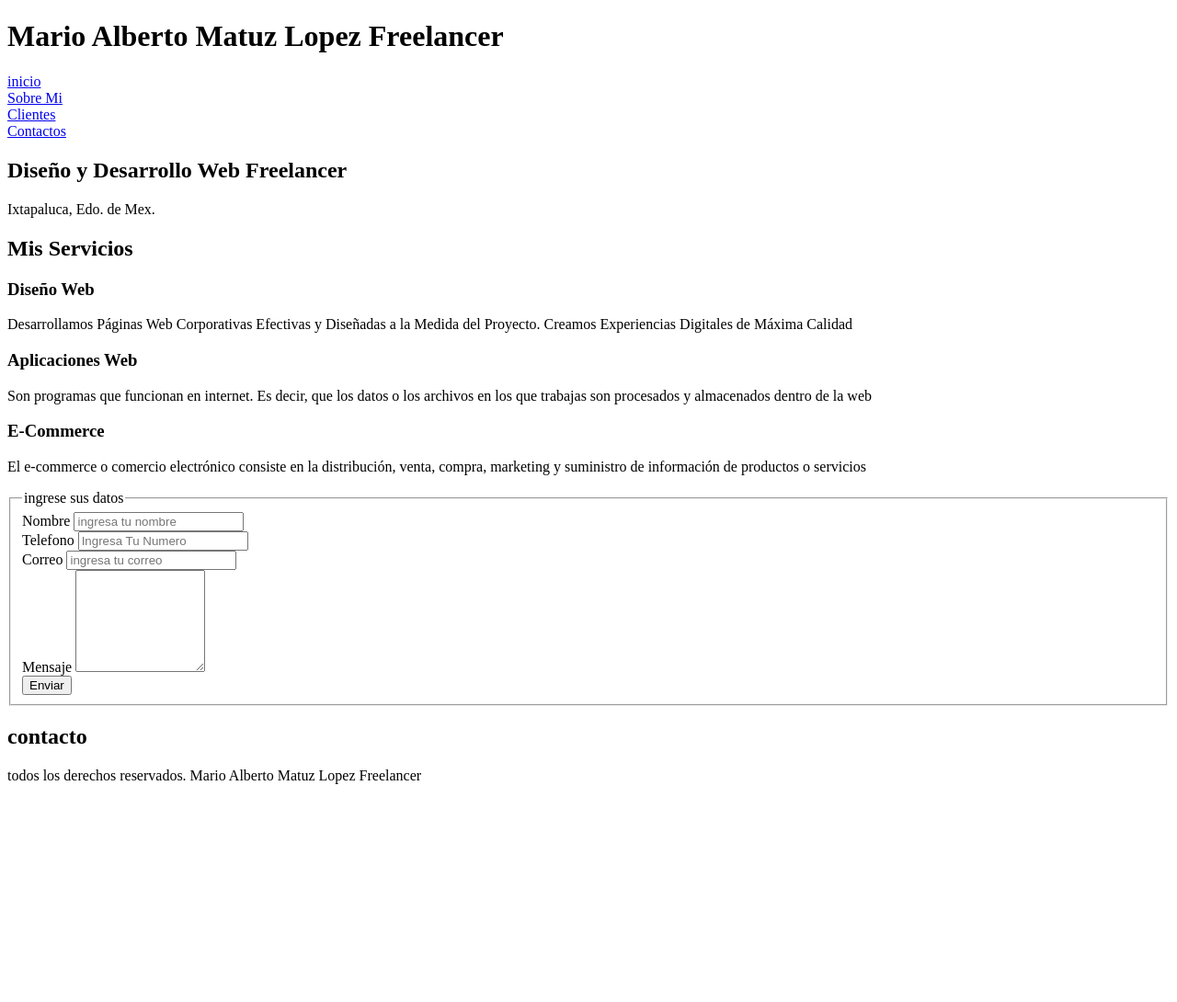
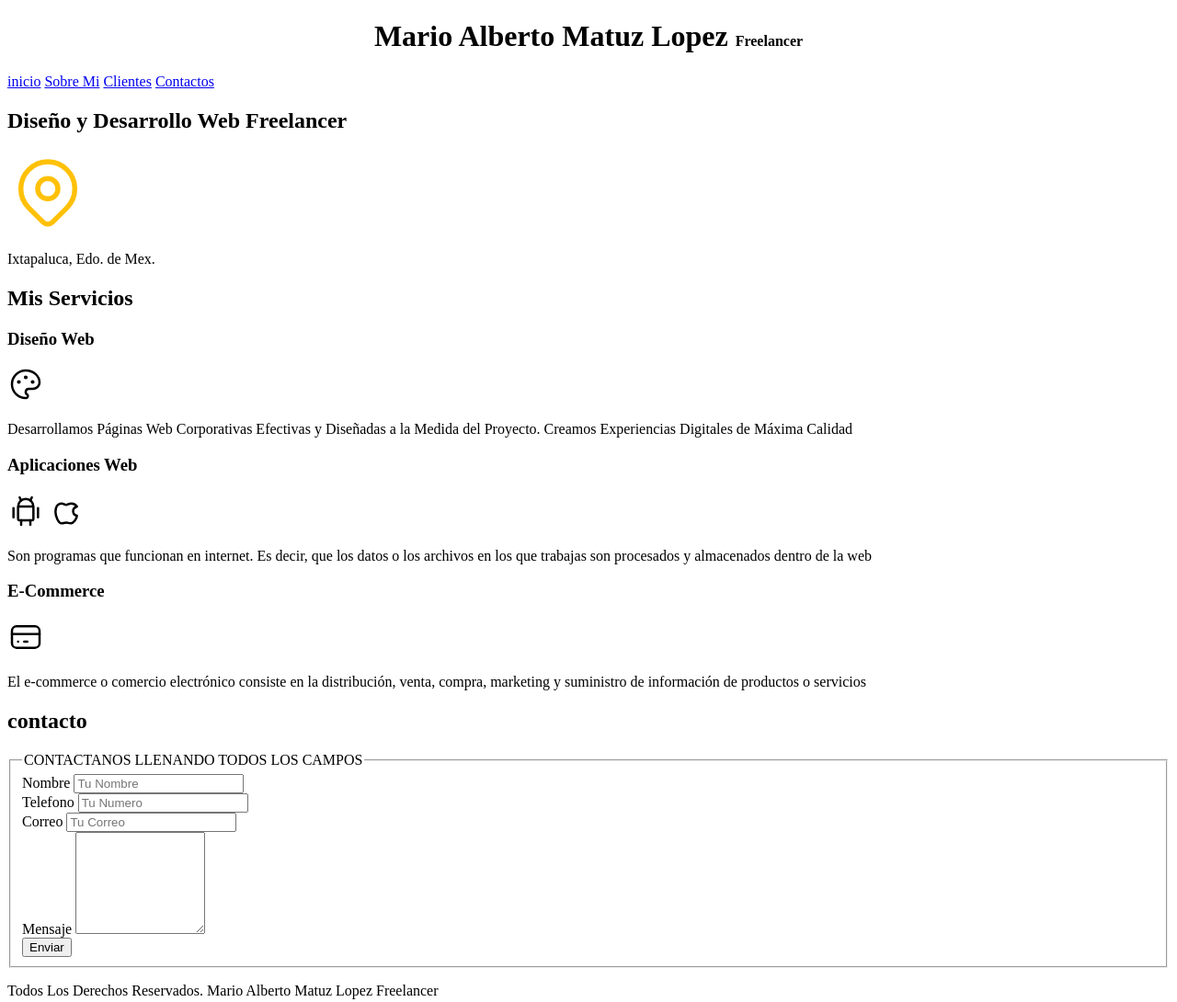
Before and after one commit to Kanemaniaco/html-project-1, a plain HTML site: page index.html in a window 1280 px wide. Shown: the whole page at 92% size. Before the commit the page ends 869 px from the top, so only its background shows below. Drawn offline with Linux system fonts and the light colour scheme.

Commit message:
insert style

```diff
--- /dev/null
+++ b/css/estilos.css
@@ -0,0 +1,7 @@
+h1 {
+  text-align: center;
+}
+
+span{
+    font-size: 16px;
+}
--- a/index.html
+++ b/index.html
@@ -1,104 +1,181 @@
 <!DOCTYPE html>
 <html lang="en">
   <head>
-    <meta charset="UTF-8">
-    <meta http-equiv="X-UA-Compatible" content="IE=edge">
-    <meta name="viewport" content="width=device-width, initial-scale=1.0">
+    <meta charset="UTF-8" />
+    <meta http-equiv="X-UA-Compatible" content="IE=edge" />
+    <meta name="viewport" content="width=device-width, initial-scale=1.0" />
     <title>Diseñador freelancer</title>
+    <link rel="stylesheet" href="css/estilos.css">
   </head>
   <body>
     <header>
-        <h1>
-            Mario Alberto Matuz Lopez Freelancer
-        </h1>
+      <h1>Mario Alberto Matuz Lopez <span>Freelancer</span></h1>
     </header>
     <nav>
-        <div>
       <a href="#">inicio</a>
-        </div>
-        <div>
       <a href="#">Sobre Mi</a>
-        </div>
-        <div>
       <a href="#">Clientes</a>
-        </div>
-        <div>
       <a href="#">Contactos</a>
-        </div>
     </nav>
     <section>
-        <h2>
-            Diseño y Desarrollo Web Freelancer
-        </h2>
+      <h2>Diseño y Desarrollo Web Freelancer</h2>
+      <svg
+        xmlns="http://www.w3.org/2000/svg"
+        class="icon icon-tabler icon-tabler-map-pin"
+        width="88"
+        height="88"
+        viewBox="0 0 24 24"
+        stroke-width="1.5"
+        stroke="#FFC107"
+        fill="none"
+        stroke-linecap="round"
+        stroke-linejoin="round"
+      >
+        <path stroke="none" d="M0 0h24v24H0z" />
+        <circle cx="12" cy="11" r="3" />
+        <path
+          d="M17.657 16.657L13.414 20.9a1.998 1.998 0 0 1 -2.827 0l-4.244-4.243a8 8 0 1 1 11.314 0z"
+        />
+      </svg>
       <p>Ixtapaluca, Edo. de Mex.</p>
     </section>
     <main>
-        <h2>
-            Mis Servicios
-        </h2>
+      <h2>Mis Servicios</h2>
 
       <section>
-            <h3>
-                Diseño Web
-            </h3>
+        <h3>Diseño Web</h3>
+        <svg
+          xmlns="http://www.w3.org/2000/svg"
+          class="icon icon-tabler icon-tabler-palette"
+          width="40"
+          height="40"
+          viewBox="0 0 24 24"
+          stroke-width="1.5"
+          stroke="#000000"
+          fill="none"
+          stroke-linecap="round"
+          stroke-linejoin="round"
+        >
+          <path stroke="none" d="M0 0h24v24H0z" />
+          <path
+            d="M12 21a9 9 0 1 1 0 -18a9 8 0 0 1 9 8a4.5 4 0 0 1 -4.5 4h-2.5a2 2 0 0 0 -1 3.75a1.3 1.3 0 0 1 -1 2.25"
+          />
+          <circle cx="7.5" cy="10.5" r=".5" fill="currentColor" />
+          <circle cx="12" cy="7.5" r=".5" fill="currentColor" />
+          <circle cx="16.5" cy="10.5" r=".5" fill="currentColor" />
+        </svg>
         <p>
-                Desarrollamos Páginas Web Corporativas Efectivas y Diseñadas a la Medida del Proyecto. Creamos Experiencias Digitales de Máxima Calidad
+          Desarrollamos Páginas Web Corporativas Efectivas y Diseñadas a la
+          Medida del Proyecto. Creamos Experiencias Digitales de Máxima Calidad
         </p>
       </section>
 
       <section>
-            <h3>
-                Aplicaciones Web
-            </h3>
+        <h3>Aplicaciones Web</h3>
+        <svg
+          xmlns="http://www.w3.org/2000/svg"
+          class="icon icon-tabler icon-tabler-brand-android"
+          width="40"
+          height="40"
+          viewBox="0 0 24 24"
+          stroke-width="1.5"
+          stroke="#000000"
+          fill="none"
+          stroke-linecap="round"
+          stroke-linejoin="round"
+        >
+          <path stroke="none" d="M0 0h24v24H0z" />
+          <line x1="4" y1="10" x2="4" y2="16" />
+          <line x1="20" y1="10" x2="20" y2="16" />
+          <path
+            d="M7 9h10v8a1 1 0 0 1 -1 1h-8a1 1 0 0 1 -1 -1v-8a5 5 0 0 1 10 0"
+          />
+          <line x1="8" y1="3" x2="9" y2="5" />
+          <line x1="16" y1="3" x2="15" y2="5" />
+          <line x1="9" y1="18" x2="9" y2="21" />
+          <line x1="15" y1="18" x2="15" y2="21" />
+        </svg>
+        <svg
+          xmlns="http://www.w3.org/2000/svg"
+          class="icon icon-tabler icon-tabler-brand-apple"
+          width="40"
+          height="40"
+          viewBox="0 0 24 24"
+          stroke-width="1.5"
+          stroke="#000000"
+          fill="none"
+          stroke-linecap="round"
+          stroke-linejoin="round"
+        >
+          <path stroke="none" d="M0 0h24v24H0z" />
+          <path
+            d="M9 7c-3 0-4 3-4 5.5 0 3 2 7.5 4 7.5 1.088-.046 1.679-.5 3-.5 1.312 0 1.5.5 3 .5s4-3 4-5c-.028-.01-2.472-.403-2.5-3-.019-2.17 2.416-2.954 2.5-3-1.023-1.492-2.951-1.963-3.5-2-1.433-.111-2.83 1-3.5 1-.68 0-1.9-1-3-1z"
+          />
+        </svg>
         <p>
-                Son programas que funcionan en internet. Es decir, que los datos o los archivos en los que trabajas son procesados y almacenados dentro de la web
+          Son programas que funcionan en internet. Es decir, que los datos o los
+          archivos en los que trabajas son procesados y almacenados dentro de la
+          web
         </p>
       </section>
       <section>
-            <h3>
-                E-Commerce
-            </h3>
-            <p>El e-commerce o comercio electrónico consiste en la distribución, venta, compra, marketing y suministro de información de productos o servicios</p>
+        <h3>E-Commerce</h3>
+        <svg
+          xmlns="http://www.w3.org/2000/svg"
+          class="icon icon-tabler icon-tabler-credit-card"
+          width="40"
+          height="40"
+          viewBox="0 0 24 24"
+          stroke-width="1.5"
+          stroke="#000000"
+          fill="none"
+          stroke-linecap="round"
+          stroke-linejoin="round"
+        >
+          <path stroke="none" d="M0 0h24v24H0z" />
+          <rect x="3" y="5" width="18" height="14" rx="3" />
+          <line x1="3" y1="10" x2="21" y2="10" />
+          <line x1="7" y1="15" x2="7.01" y2="15" />
+          <line x1="11" y1="15" x2="13" y2="15" />
+        </svg>
+        <p>
+          El e-commerce o comercio electrónico consiste en la distribución,
+          venta, compra, marketing y suministro de información de productos o
+          servicios
+        </p>
       </section>
-
     </main>
 
+    <section>
+      <h2>contacto</h2>
       <form action="">
         <fieldset>
-        <legend>ingrese sus datos</legend>
+          <legend>CONTACTANOS LLENANDO TODOS LOS CAMPOS</legend>
           <div>
             <label>Nombre</label>
-                <input type="text" placeholder="ingresa tu nombre">
+            <input type="text" placeholder="Tu Nombre" />
           </div>
           <div>
             <label>Telefono</label>
-                <input type="number" name="Telefono" placeholder="Ingresa Tu Numero">
+            <input type="Number" name="Telefono" placeholder="Tu Numero" />
           </div>
           <div>
             <label>Correo</label>
-                <input type="email" name="Correo" placeholder="ingresa tu correo">
+            <input type="email" name="Correo" placeholder="Tu Correo" />
           </div>
           <div>
             <label>Mensaje</label>
             <textarea name="Mensaje" cols="15" rows="7"></textarea>
           </div>
           <div>
-                <input type="submit" value="Enviar">
+            <input type="submit" value="Enviar" />
           </div>
         </fieldset>
       </form>
-
-    <section>
-        <h2>
-            contacto
-        </h2>
     </section>
 
     <footer>
-        <p>
-            todos los derechos reservados. Mario Alberto Matuz Lopez Freelancer
-        </p>
+      <p>Todos Los Derechos Reservados. Mario Alberto Matuz Lopez Freelancer</p>
     </footer>
-
   </body>
 </html>
```
Lines whose indentation alone changed are shown as unchanged.
